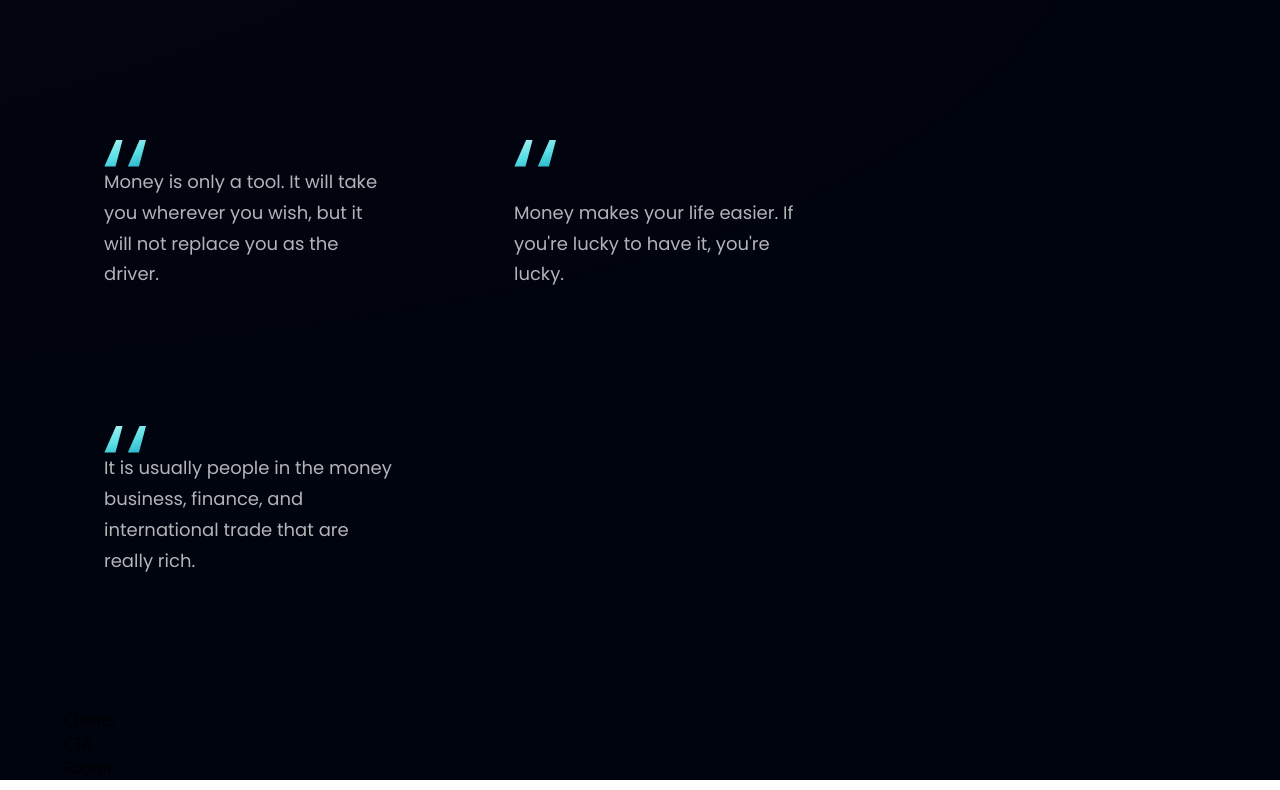
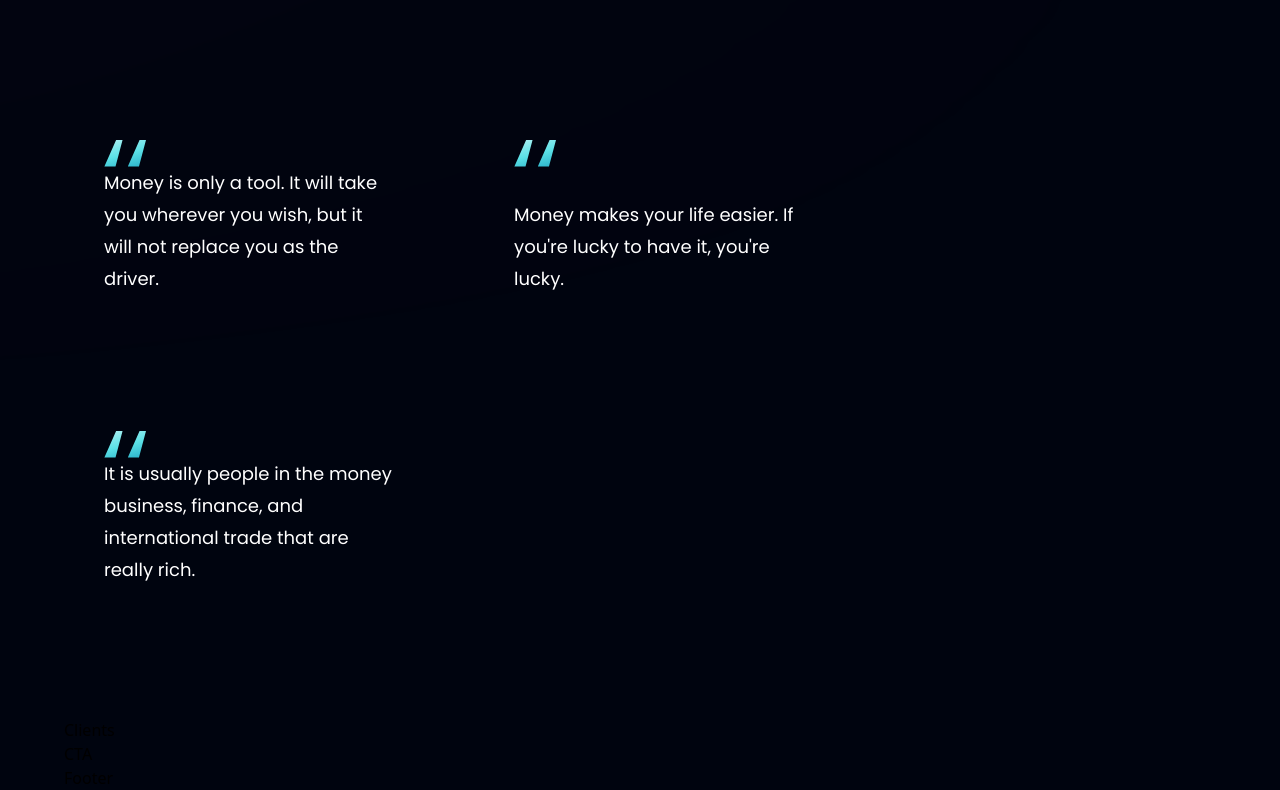
Before and after one commit to eric-antonio/bank_modern_app, a React (Vite) app: page / in a window 1280 px wide. Shown: the part 3062-3852 px from the top of the page. Built offline with nearby package versions, Linux system fonts and the light colour scheme.

Commit message:
Update FeedBackCard.jsx

```diff
--- a/src/components/FeedBackCard.jsx
+++ b/src/components/FeedBackCard.jsx
@@ -5,7 +5,8 @@ const FeedBackCard = ({content , name , title, img}) => {
   return (
     <div className="flex justify-between flex-col px-10 py-12 rounded-[20px] max-w-[370px] md:mr-10 sm:mr-5 mr-0 my-5 feedback-card">
       <img src={quotes} alt="double_quotes" className="w-[42px] h-[27px] object-contain "/>
-      <p className={`${styles.paragraph}`}>{content}</p>
+      <p className={`font-poppins font-normal text-[18px] leading-[32px] text-white
+       ${styles.paragraph}`}>{content}</p>
     </div>
   )
 }
```
